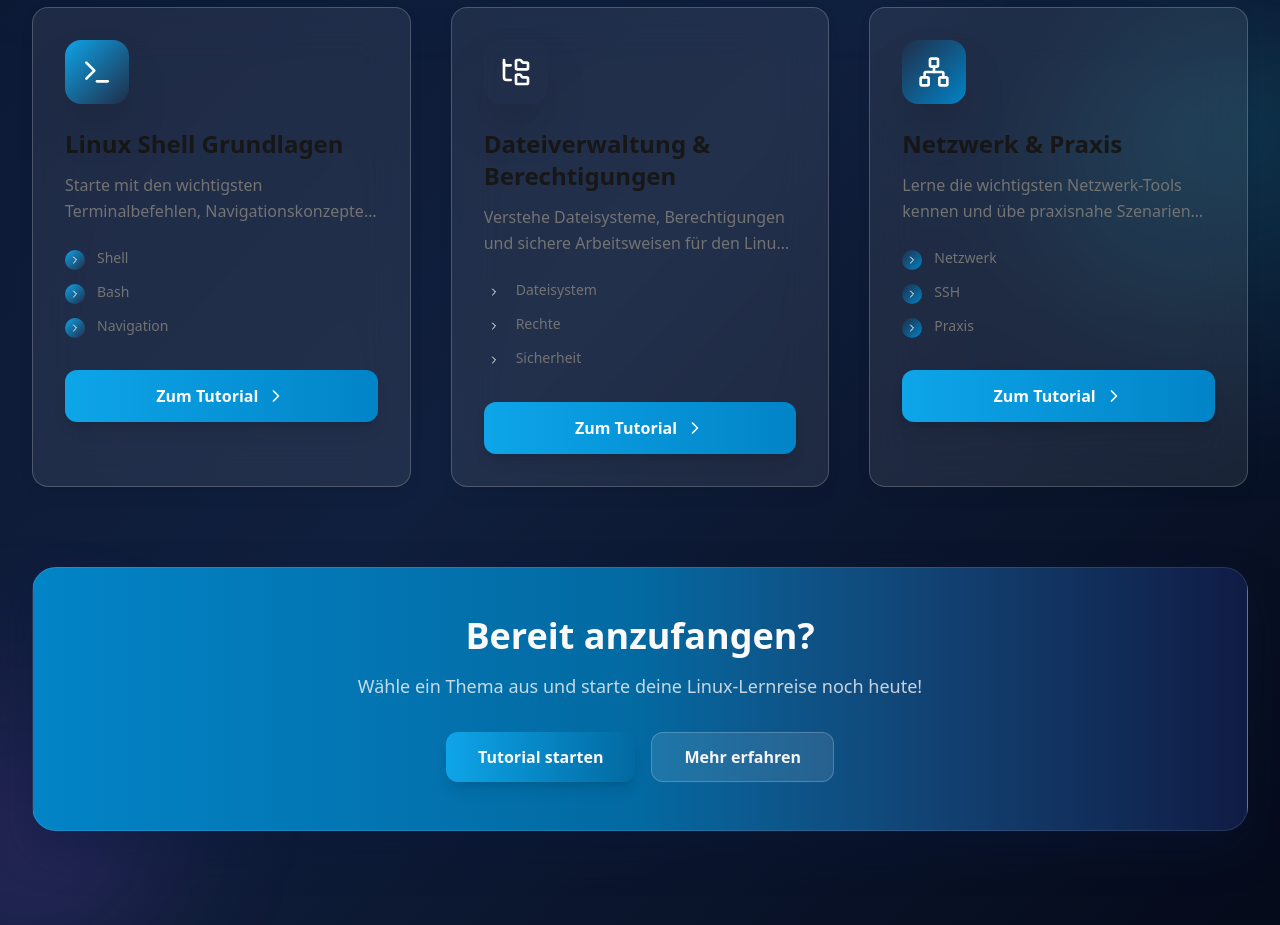
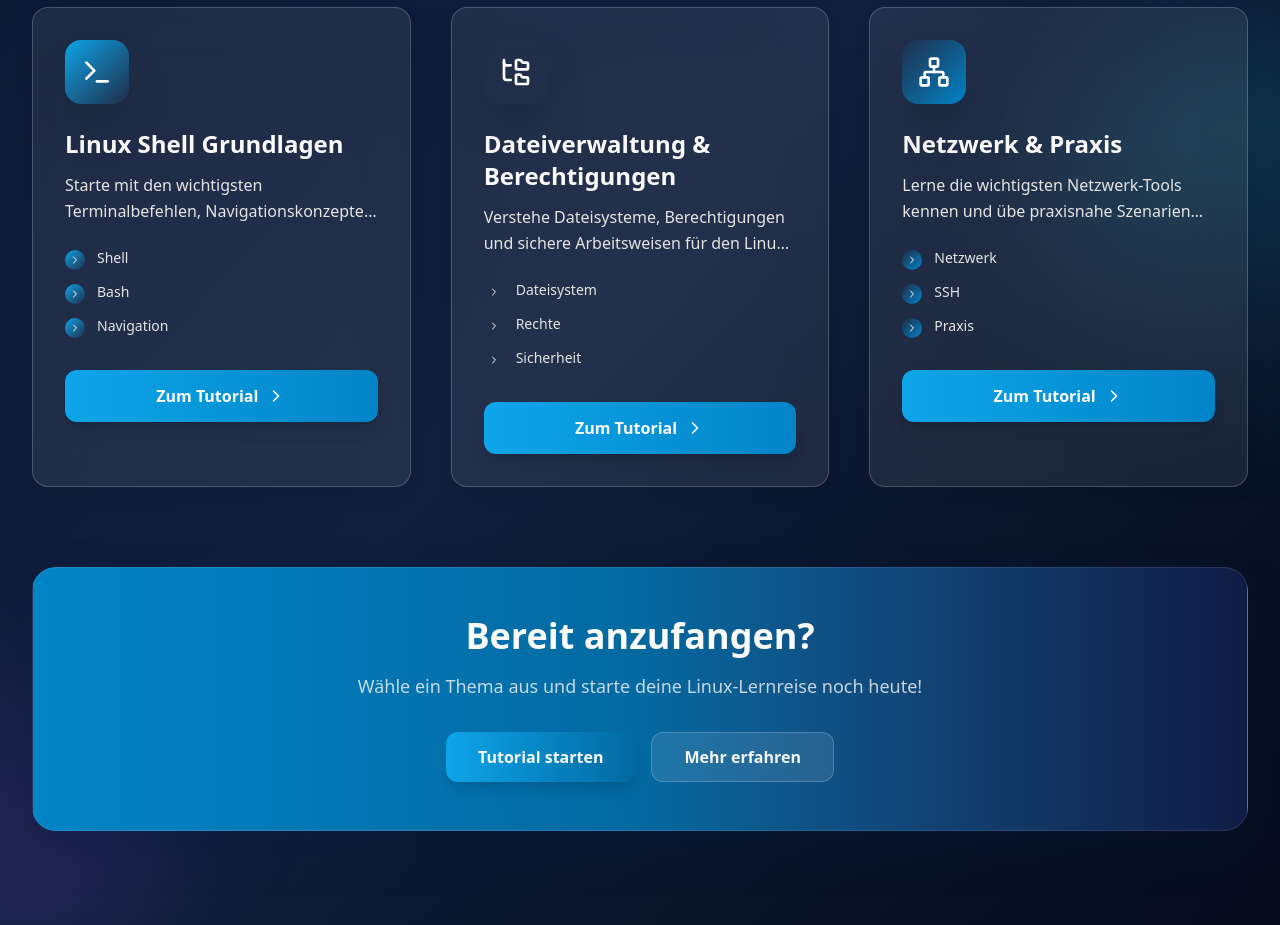
Before and after one commit to zerox80/LinuxTutorialCMS, a React (Vite) app: page / in a window 1280 px wide. Shown: the part 1440-2365 px from the top of the page. Built offline with nearby package versions, Linux system fonts and the light colour scheme; no server answers.

Commit message:
feat: update TutorialCard color scheme for dark theme
- Changed title color from dark gray to light neutral with lighter hover state
- Updated description and topic text to lighter neutral for better contrast
- Adjusted hover colors to use lighter primary shade for dark backgrounds

```diff
--- a/src/components/TutorialCard.jsx
+++ b/src/components/TutorialCard.jsx
@@ -40,15 +40,15 @@ const TutorialCard = ({ icon: Icon, title, description, topics, color, onSelect,
           <Sparkles className="w-3 h-3 text-white" />
         </div>
       </div>
-      <h3 className="text-2xl font-bold text-neutral-900 mb-3 group-hover:text-primary-600 transition-colors duration-300">
+      <h3 className="text-2xl font-bold text-neutral-50 mb-3 group-hover:text-primary-300 transition-colors duration-300">
         {title}
       </h3>
-      <p className="text-neutral-500 mb-6 leading-relaxed line-clamp-2">{description}</p>
+      <p className="text-neutral-200 mb-6 leading-relaxed line-clamp-2">{description}</p>
       <div className="space-y-3 mb-8">
         {topics.map((topic, index) => (
           <div
             key={`${topic}-${index}`}
-            className="flex items-start text-sm text-neutral-500 group/item hover:text-primary-600 transition-colors duration-200"
+            className="flex items-start text-sm text-neutral-200 group/item hover:text-primary-300 transition-colors duration-200"
           >
             <div className={`mt-0.5 mr-3 w-5 h-5 rounded-full bg-gradient-to-br ${color} flex items-center justify-center flex-shrink-0 group-hover/item:scale-110 transition-transform duration-200`}>
               <ChevronRight className="w-3 h-3 text-white" />
```
